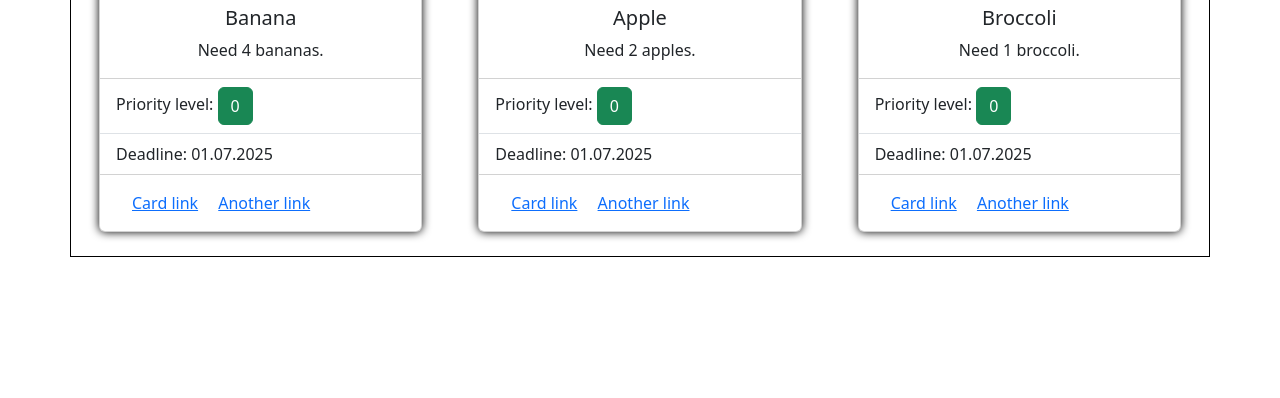
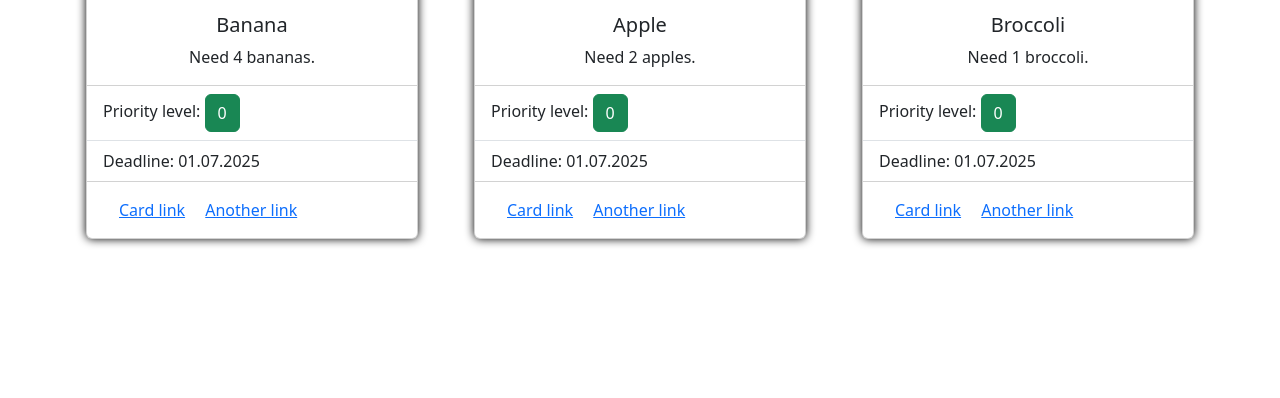
Before and after one commit to knsdev/weekly-planner, a plain HTML site: page index.html in a window 1280 px wide. Shown: the part 402-800 px from the top of the page. Drawn offline with nearby package versions, Linux system fonts and the light colour scheme.

Commit message:
padding, margin, gap for cards to align with heading "Weekly Tasks"

```diff
--- a/css/style.css
+++ b/css/style.css
@@ -1,5 +1,5 @@
 .container {
-  border: 1px solid black;
+  /* border: 1px solid black; */
 }
 
 .card {
--- a/js/script.js
+++ b/js/script.js
@@ -28,8 +28,8 @@ const items = [
 let container = document.getElementsByClassName("container")[0];
 
 container.innerHTML += `
-  <div class="d-flex justify-content-between">
-    <h2>Weekly Tasks</h2>
+  <div class="d-flex justify-content-between my-3">
+    <h2 class="ms-1">Weekly Tasks</h2>
     <button type="button" class="btn">Sort by priority: <i class="bi bi-sort-up"></i></button>
   </div>
 `;
@@ -40,7 +40,9 @@ row.classList.add(
   "row-cols-lg-3",
   "row-cols-md-2",
   "row-cols-1",
-  "justify-content-between"
+  "justify-content-between",
+  "g-5",
+  "mb-4"
 );
 container.append(row);
 
@@ -57,7 +59,7 @@ items.forEach((item, i) => {
   }
 
   row.innerHTML += `
-    <div class="col p-xxl-5 p-xl-4 p-lg-3 p-md-3 p-4">
+    <div class="col">
       <div class="card mx-md-1 mx-5">
         <div class="card-img-container">
           <img src="${item.image}" class="card-img-top" alt="${item.name}">
```
